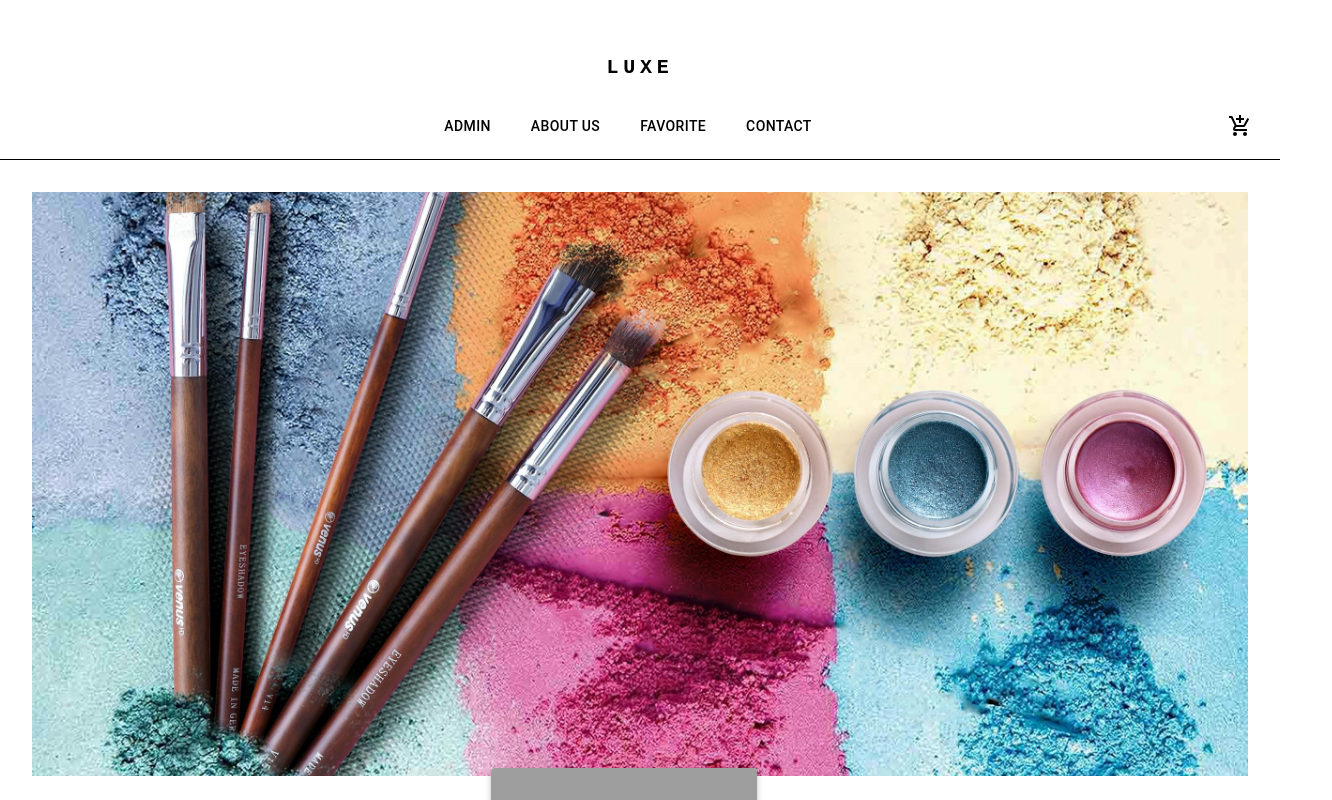
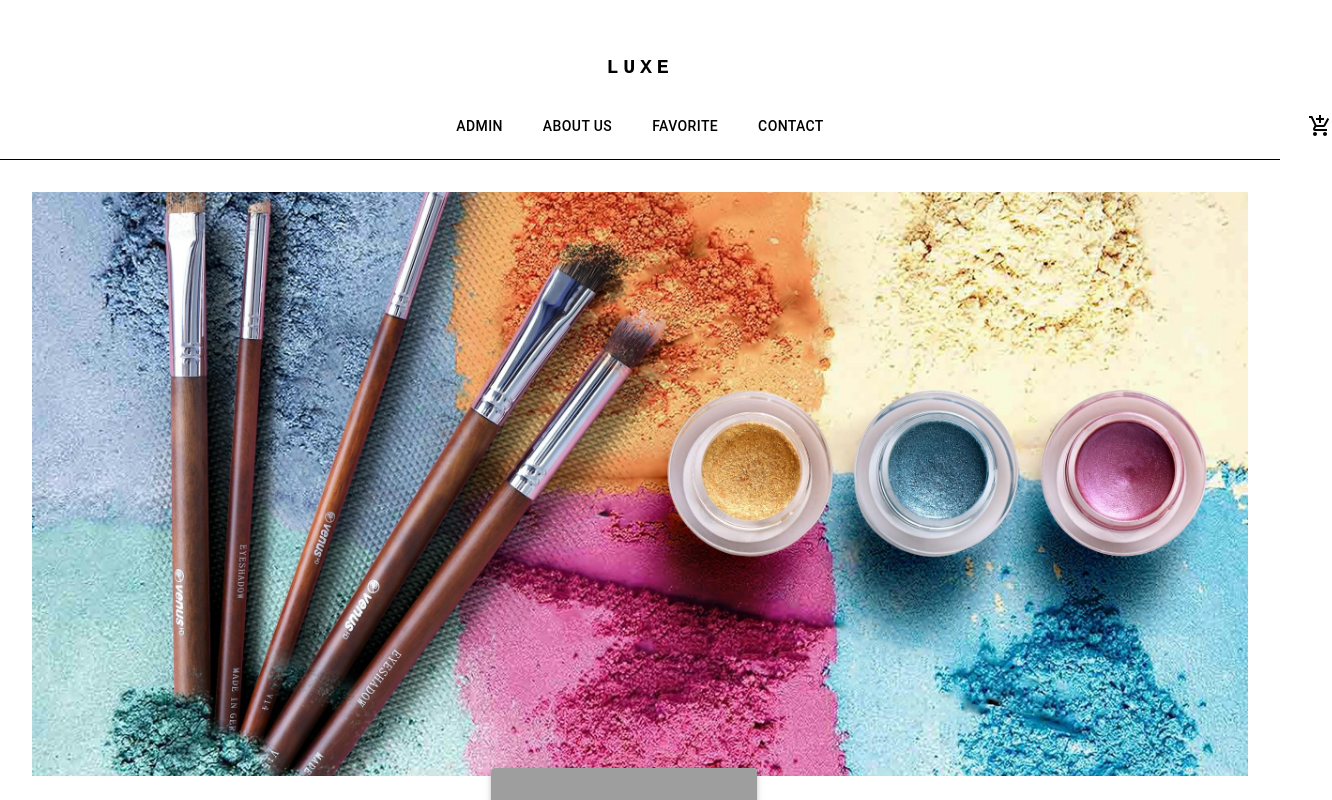
Before and after one commit to iiddaa96/luxe, a Next.js app: page / in a window 1280 px wide. Shown: the top 800 px of the page, 1332 px wide, since content can reach past the window. Built offline with nearby package versions, Linux system fonts and the light colour scheme; grey boxes are pictures that could not be loaded.

Commit message:
added margin to shoppingCart icon in desktop and mobile

```diff
--- a/app/ui/Header.tsx
+++ b/app/ui/Header.tsx
@@ -102,6 +102,7 @@ const Header: React.FC<HeaderProps> = ({
               sx={{ p: 0 }}
             >
               <Badge
+                sx={{ marginRight: "5px" }}
                 // badgeContent={totalQuantity}
                 color="secondary"
               >
--- a/app/ui/SubHeader.tsx
+++ b/app/ui/SubHeader.tsx
@@ -68,6 +68,7 @@ const Subheader: React.FC = () => {
         sx={{ p: 0 }}
       >
         <Badge
+          sx={{ marginRight: "-10rem" }}
           //badgeContent={totalQuantity}
           color="secondary"
           data-cy="cart-items-count-badge"
```
